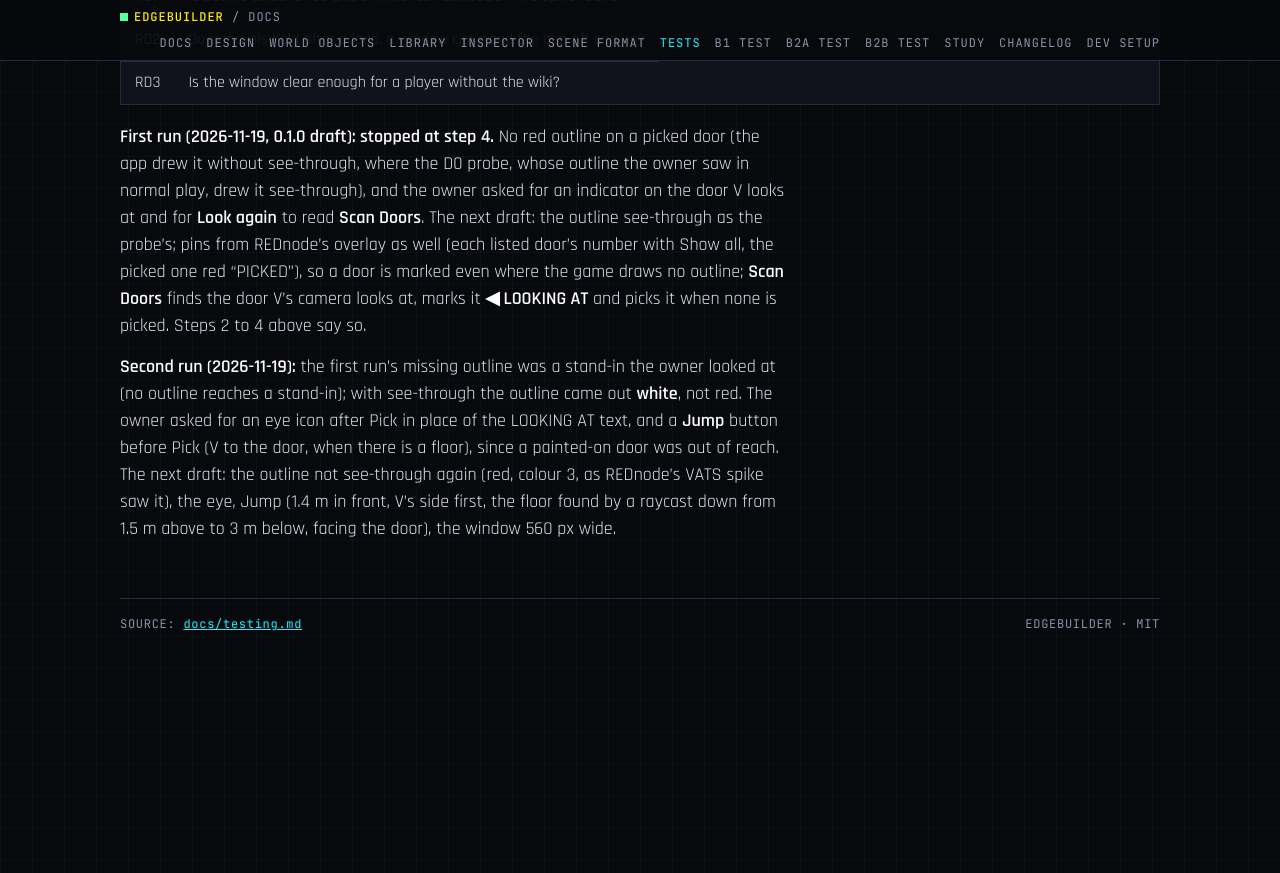
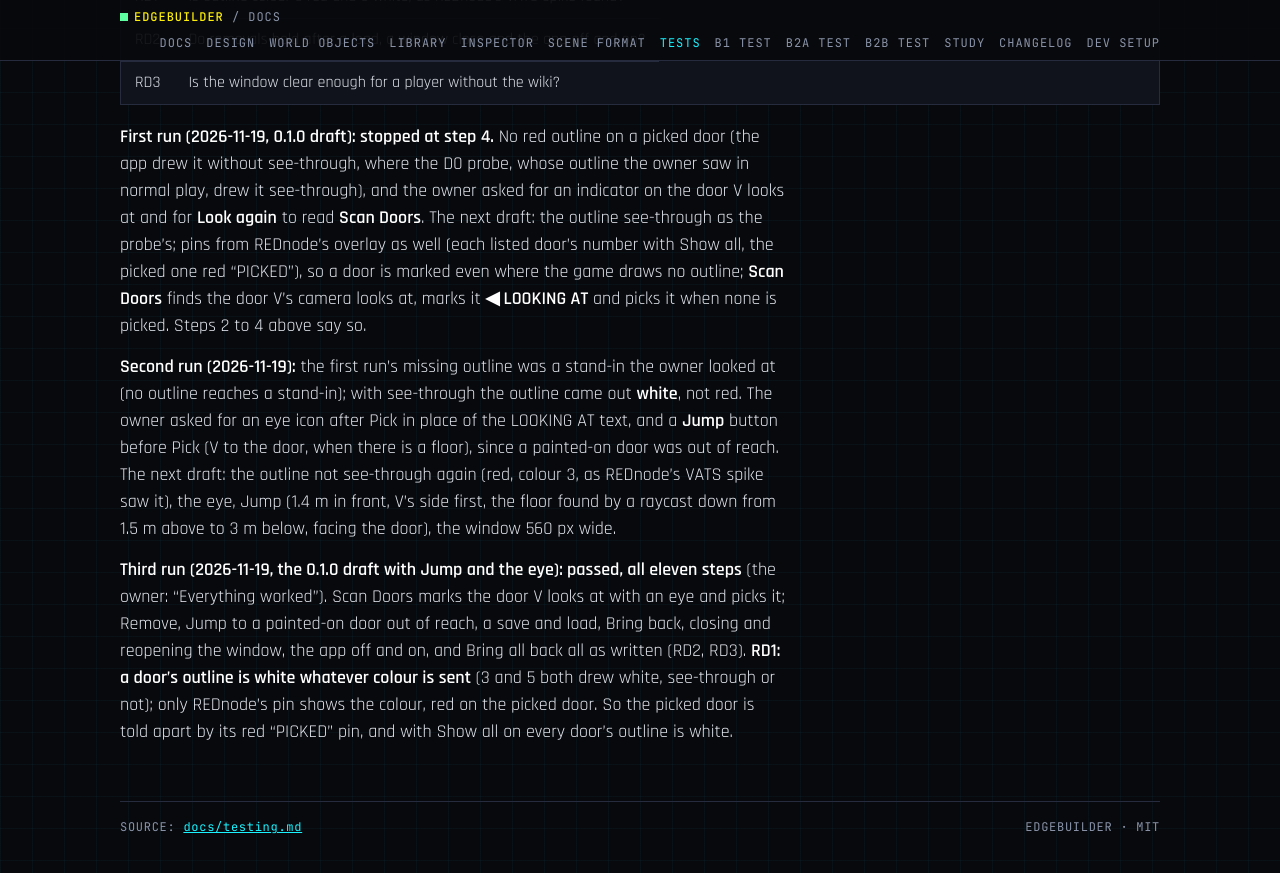
Before and after one commit to Edgemodders/EDGEbuilder, a Jekyll site: the page built from docs/testing.md, in a window 1280 px wide and 900 px high, scrolled down 55108 px. Shown: the top 873 px of the window. Built offline with Jekyll 4.4.1, drawn with Linux system fonts in a browser that asks for light colours; before the commit the page ends 55805 px from its top, so only the background shows below that.

Commit message:
Tests: Remove Doors 0.1.0 passed in game; a door's outline is white whatever its colour
Co-Authored-By: Claude Opus 5.5 <noreply@anthropic.com>

```diff
--- a/docs/testing.md
+++ b/docs/testing.md
@@ -992,3 +992,5 @@ Before: the game closed; Claude deploys the draft zip with EDGEdeck. EDGEbuilder
 **First run (2026-11-19, 0.1.0 draft): stopped at step 4.** No red outline on a picked door (the app drew it without see-through, where the D0 probe, whose outline the owner saw in normal play, drew it see-through), and the owner asked for an indicator on the door V looks at and for **Look again** to read **Scan Doors**. The next draft: the outline see-through as the probe's; pins from REDnode's overlay as well (each listed door's number with Show all, the picked one red "PICKED"), so a door is marked even where the game draws no outline; **Scan Doors** finds the door V's camera looks at, marks it **◀ LOOKING AT** and picks it when none is picked. Steps 2 to 4 above say so.
 
 **Second run (2026-11-19):** the first run's missing outline was a stand-in the owner looked at (no outline reaches a stand-in); with see-through the outline came out **white**, not red. The owner asked for an eye icon after Pick in place of the LOOKING AT text, and a **Jump** button before Pick (V to the door, when there is a floor), since a painted-on door was out of reach. The next draft: the outline not see-through again (red, colour 3, as REDnode's VATS spike saw it), the eye, Jump (1.4 m in front, V's side first, the floor found by a raycast down from 1.5 m above to 3 m below, facing the door), the window 560 px wide.
+
+**Third run (2026-11-19, the 0.1.0 draft with Jump and the eye): passed, all eleven steps** (the owner: "Everything worked"). Scan Doors marks the door V looks at with an eye and picks it; Remove, Jump to a painted-on door out of reach, a save and load, Bring back, closing and reopening the window, the app off and on, and Bring all back all as written (RD2, RD3). **RD1: a door's outline is white whatever colour is sent** (3 and 5 both drew white, see-through or not); only REDnode's pin shows the colour, red on the picked door. So the picked door is told apart by its red "PICKED" pin, and with Show all on every door's outline is white.
```
